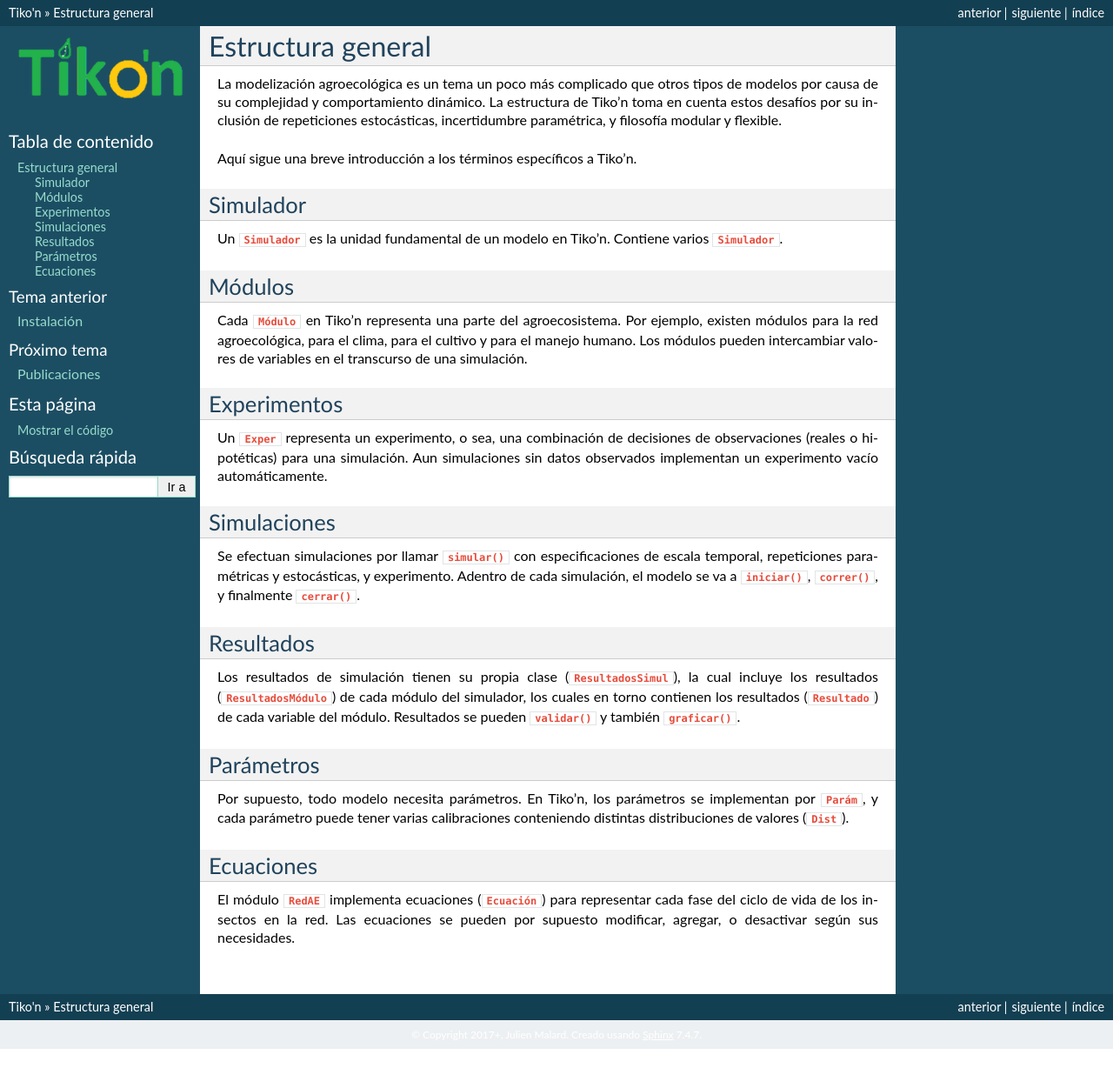
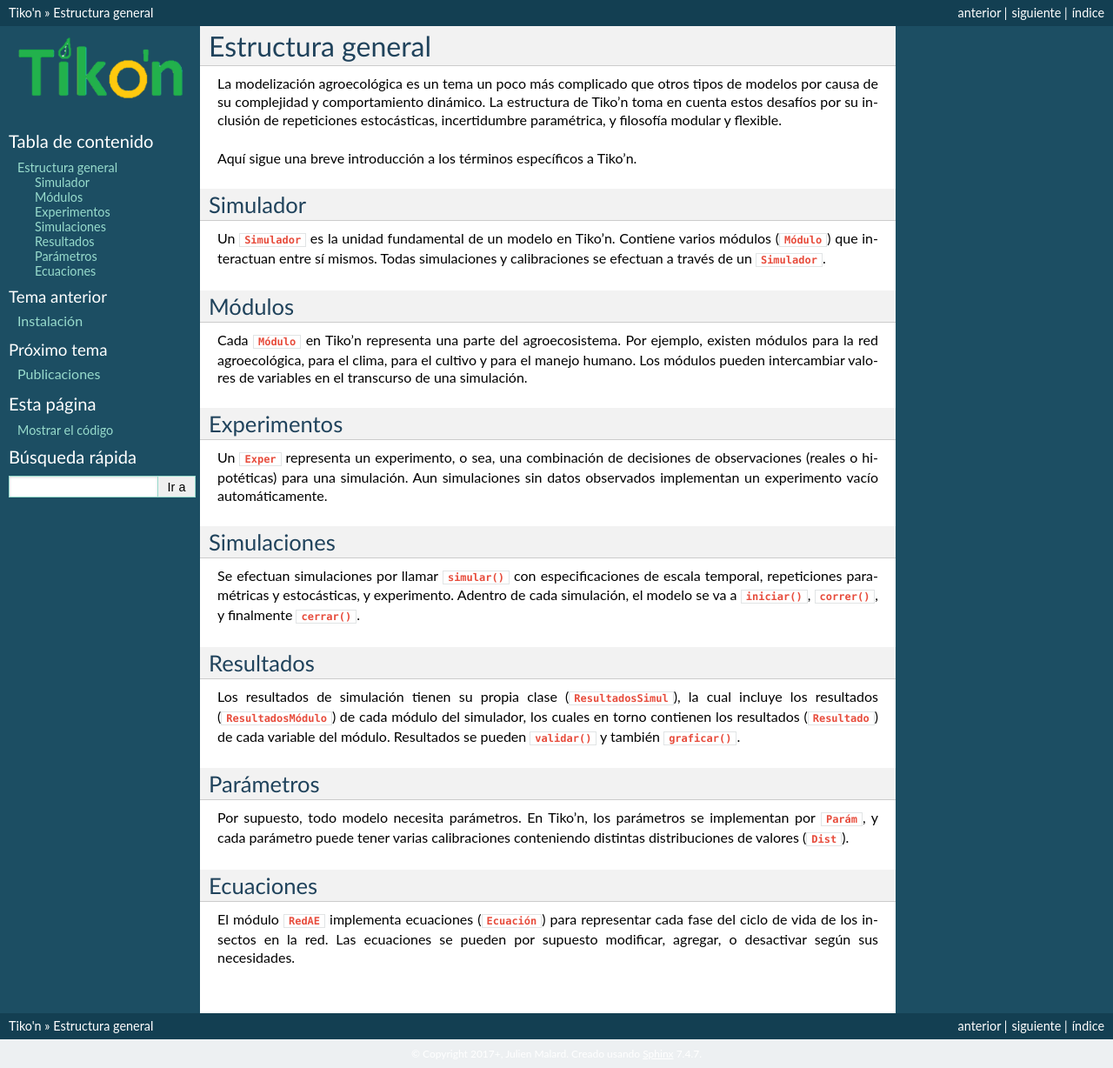
Before and after one commit to julienmalard/Tikon, a Sphinx documentation site: the page built from docs/source/general/estruc.rst, in a window 1280 px wide. Shown: the whole page at 87% size. Built offline with Sphinx 7.4.7, drawn with Linux system fonts in a browser that asks for light colours; some web fonts are replaced; pages that are not in the unit, such as notebooks, are missing from menus; before the commit the page ends 1206 px from its top, so only the background shows below that.

Commit message:
Trabajo en docs

```diff
--- a/docs/source/general/estruc.rst
+++ b/docs/source/general/estruc.rst
@@ -9,7 +9,7 @@
 Simulador
 ---------
 Un :class:`~tikon.estruc.simulador.Simulador` es la unidad fundamental de un modelo en Tiko'n. Contiene
-varios :class:`~tikon.estruc.módulo.Módulo`s que interactuan entre sí mismos.
+varios módulos (:class:`~tikon.estruc.módulo.Módulo`) que interactuan entre sí mismos.
 Todas simulaciones y calibraciones se efectuan a través de un :class:`~tikon.estruc.simulador.Simulador`.
 
 Módulos
--- a/docs/source/tutorial/cultivos.rst
+++ b/docs/source/tutorial/cultivos.rst
@@ -1,5 +1,5 @@
-Conexión con cultivos
----------------------
+Cultivos
+--------
 
 .. note::
    Las funcionalidades de cultivos quedan en desarrollo.
```
